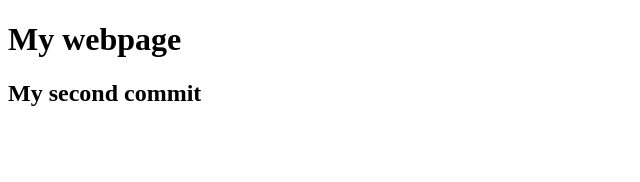
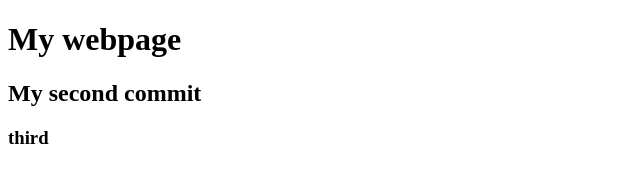
Before and after one commit to rmumazharul/webpage, a plain HTML site: page index.html in a window 1280 px wide. Shown: the full height of the page, 0-640 px from the left. Drawn offline with Linux system fonts and the light colour scheme.

Commit message:
3rd commit

```diff
--- a/index.html
+++ b/index.html
@@ -9,5 +9,6 @@
 <body>
     <h1>My webpage</h1>
     <h2>My second commit</h2>
+    <h3>third</h3>
 </body>
 </html>
```
